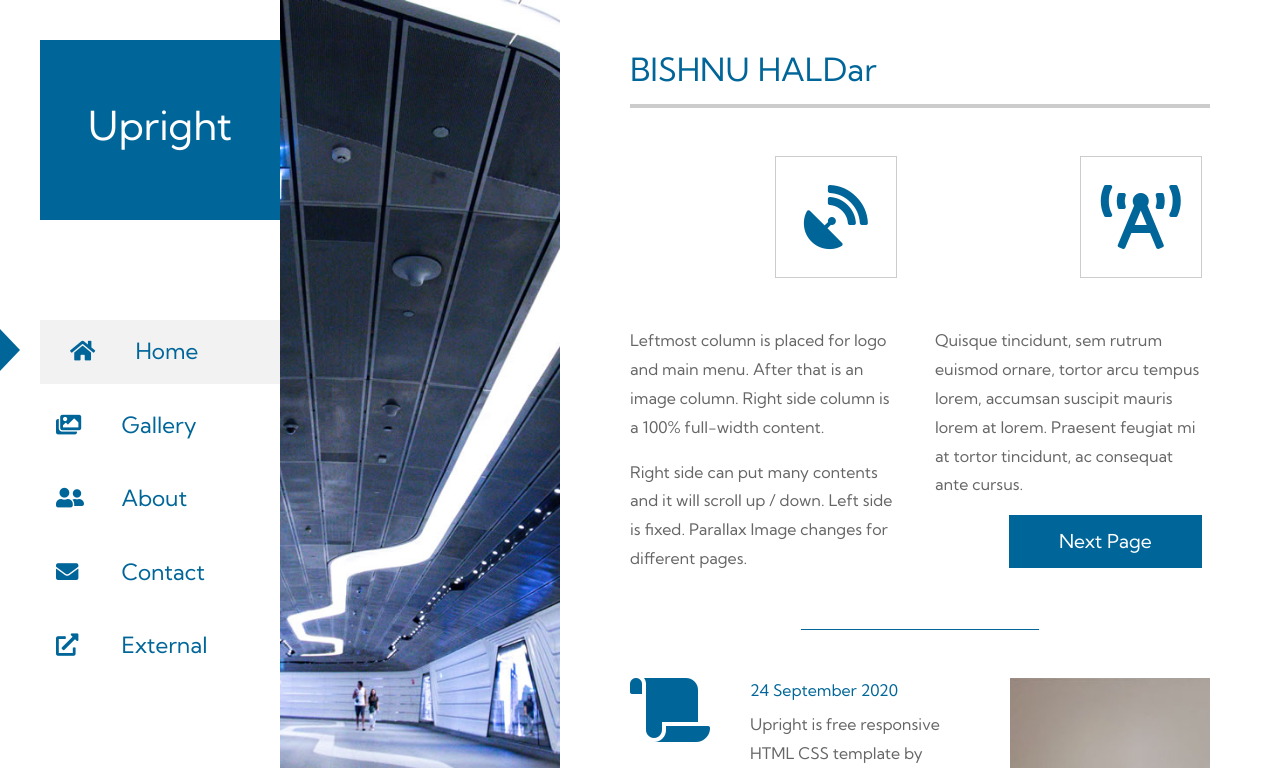
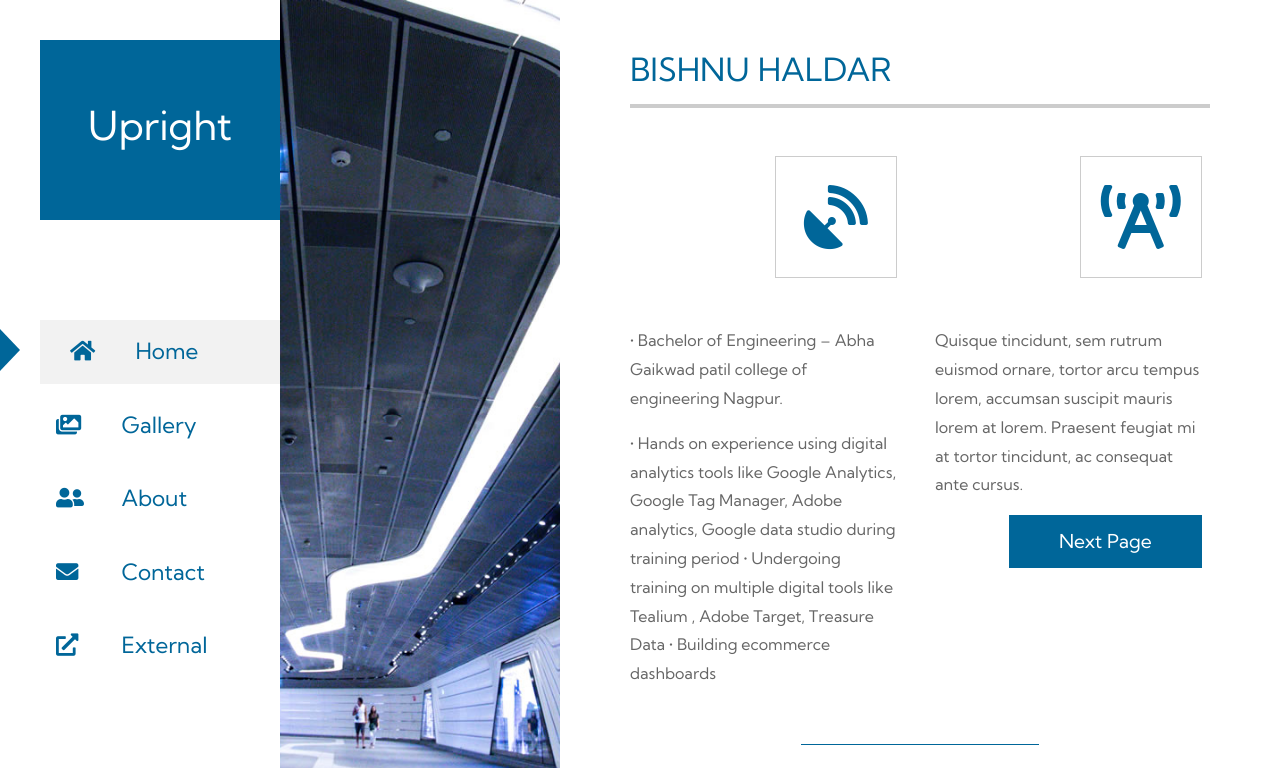
Before and after one commit to Bishnuhaldar/Bishnuhaldar1, a plain HTML site: page index.html in a window 1280 px wide. Shown: the top 768 px of the page. Drawn offline with Linux system fonts and the light colour scheme.

Commit message:
Update index.html

```diff
--- a/index.html
+++ b/index.html
@@ -92,7 +92,7 @@ height="0" width="0" style="display:none;visibility:hidden"></iframe></noscript>
                 <div class="tm-section-wrap">
                     <div class="tm-parallax" data-parallax="scroll" data-image-src="img/img-01.jpg"></div>
                     <section id="home" class="tm-section">
-                        <h2 class="tm-text-primary">BISHNU HALDar</h2>
+                        <h2 class="tm-text-primary">BISHNU HALDAR</h2>
                         <hr class="mb-5">
                         <div class="row">
                             <div class="col-lg-6 tm-col-home mb-4">
@@ -101,14 +101,15 @@ height="0" width="0" style="display:none;visibility:hidden"></iframe></noscript>
                                         <i class="fas fa-satellite-dish fa-4x tm-text-primary"></i>
                                     </div>
                                     <p>
-                                        Leftmost column is placed for logo and main menu.
-                                        After that is an image column. Right side column
-                                        is a 100% full-width content.
+                                        •	Bachelor of Engineering – Abha Gaikwad patil college of engineering Nagpur.
                                     </p>
                                     <p>
-                                        Right side can put many contents and it will
-                                        scroll up / down. Left side is fixed. Parallax
-                                        Image changes for different pages.
+                                        •	Hands on experience using digital analytics tools like Google Analytics,
+                                        Google Tag Manager, Adobe analytics, Google data studio during training period
+                                            •	Undergoing training on multiple digital tools like Tealium , Adobe Target, Treasure Data
+                                     •	Building ecommerce dashboards
+
+
                                     </p>
                                 </div>
                             </div>
```
